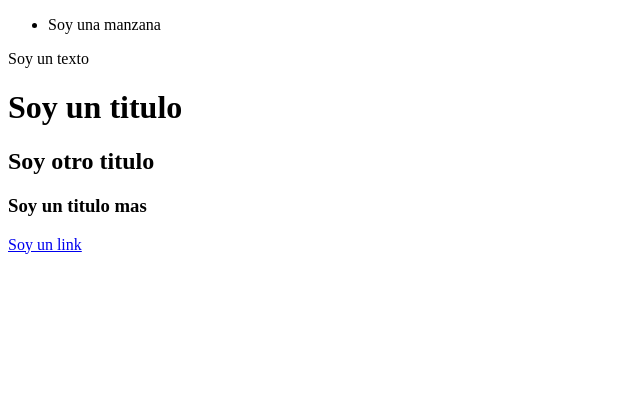
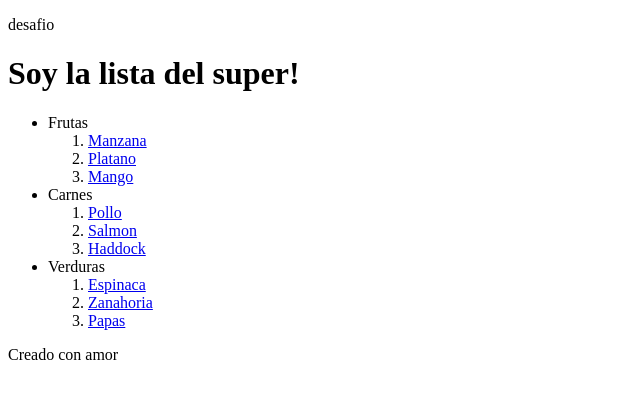
Before and after one commit to clavizart/cursoDefinitivoHTMLyCSS, a plain HTML site: page index.html in a window 1280 px wide. Shown: the whole page, without its empty margins (0-640 px from the left). Drawn offline with Linux system fonts and the light colour scheme.

Commit message:
primera desafio

```diff
--- a/index.html
+++ b/index.html
@@ -15,24 +15,36 @@
 <body>
     <!--etiquetas contenedoras-->
     <header>
-        <nav></nav>
+        <p>desafio</p>
     </header>
     <main>
-        <section>
-            <article></article>
-        </section>
-        <ul>
-            <li>Soy una manzana</li>
-        </ul><!--unorder list-->
-        <ol></ol>
+        <h1>Soy la lista del super!</h1>
+        <ul><!--unorder list-->
+            <li>Frutas</li>
+            <ol start="1">
+                <li><a href="https://www.youtube.com/watch?v=QkGMqYjM7-w" target="_blank" rel="nofollow noopener noreferrer">Manzana</a></li>
+                <li><a href="https://www.quericavida.com/recetas/empanadas-de-platano-maduro-y-queso/21b4e266-eff2-4870-8b10-875045b015bb" target="_blank" rel="noopener noreferrer">Platano</a></li>
+                <li><a href="https://www.bonviveur.es/recetas/ensalada-de-mango" target="_blank" rel="noopener noreferrer">Mango</a></li>
+            </ol>
+
+
+            <li>Carnes</li>
+            <ol start="1">
+                <li><a href="https://www.recetasgratis.net/receta-de-pollo-agridulce-chino-53242.html" target="_blank" rel="nofollow noopener noreferrer">Pollo</a></li>
+                <li><a href="https://www.youtube.com/watch?v=6DAdan09eSk" target="_blank" rel="nofollow noopener noreferrer">Salmon</a></li>
+                <li><a href="https://www.thespruceeats.com/panko-crusted-oven-fried-haddock-3057297" target="_blank" rel="nofollow noopener noreferrer">Haddock</a></li>
+            </ol>
+
+            <li>Verduras</li>
+            <ol start="1">
+                <li><a href="https://www.recetasderechupete.com/espinacas-a-la-crema-o-gratinadas-al-horno/9548/" target="_blank" rel="nofollow noopener noreferrer">Espinaca</a></li>
+                <li><a href="https://www.youtube.com/watch?v=VDi0k59JrKc" target="_blank" rel="nofollow noopener noreferrer">Zanahoria</a></li>
+                <li><a href="https://www.youtube.com/watch?v=H12LKvzBewI" target="_blank" rel="nofollow noopener noreferrer">Papas</a></li>
+            </ol>
+        </ul>
     </main>
     <footer>
-
+        <p>Creado con amor</p>
     </footer>
-    <p>Soy un texto</p>
-    <h1>Soy un titulo</h1>
-    <h2>Soy otro titulo</h2>
-    <h3>Soy un titulo mas</h3>
-    <a href="#">Soy un link</a>
 </body>
 </html>
```
